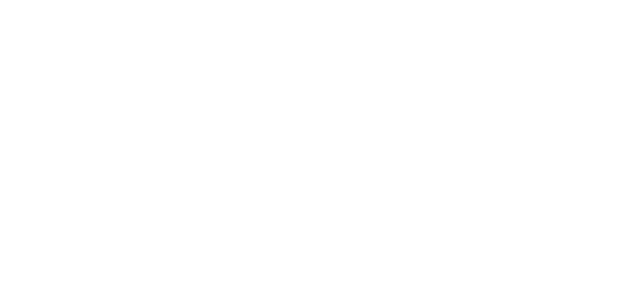
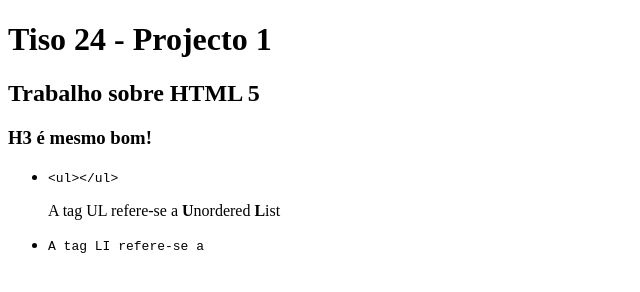
Before and after one commit to Almeida394/1_proj, a plain HTML site: page index.html in a window 1280 px wide. Shown: the whole page, without its empty margins (0-640 px from the left). Drawn offline with Linux system fonts and the light colour scheme.

Commit message:
alterei o index.html

```diff
--- a/index.html
+++ b/index.html
@@ -3,9 +3,32 @@
 <head>
     <meta charset="UTF-8">
     <meta name="viewport" content="width=device-width, initial-scale=1.0">
-    <title>Document</title>
+    <title>Tiso 24 - Projecto 1</title>
 </head>
 <body>
-
+        <h1>
+            Tiso 24 - Projecto 1
+        </h1>
+        <h2>
+            Trabalho sobre HTML 5
+        </h2>
+        <h3>
+            H3 é mesmo bom!
+        </h3>
+        <ul>
+            <li>
+                <code>
+                        &lt;ul&gt;&lt;/ul&gt;
+                </code>
+                <p>
+                    A tag UL refere-se a <b>U</b>nordered <b>L</b>ist
+                </p>
+            </li>
+            <li>
+                <code>
+                        A tag LI refere-se a
+                </code>
+            </li>
+        </ul>
 </body>
 </html>
```
